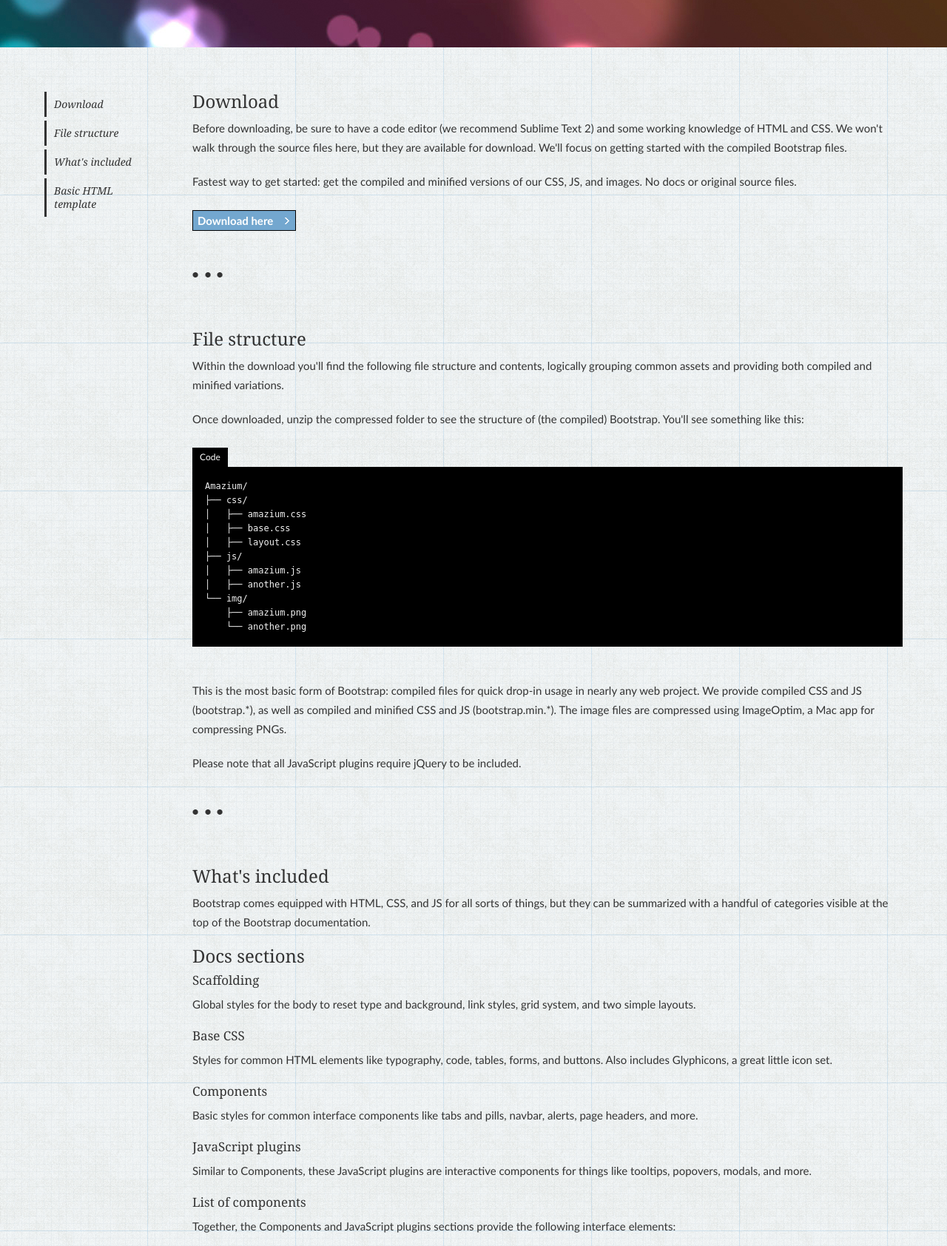
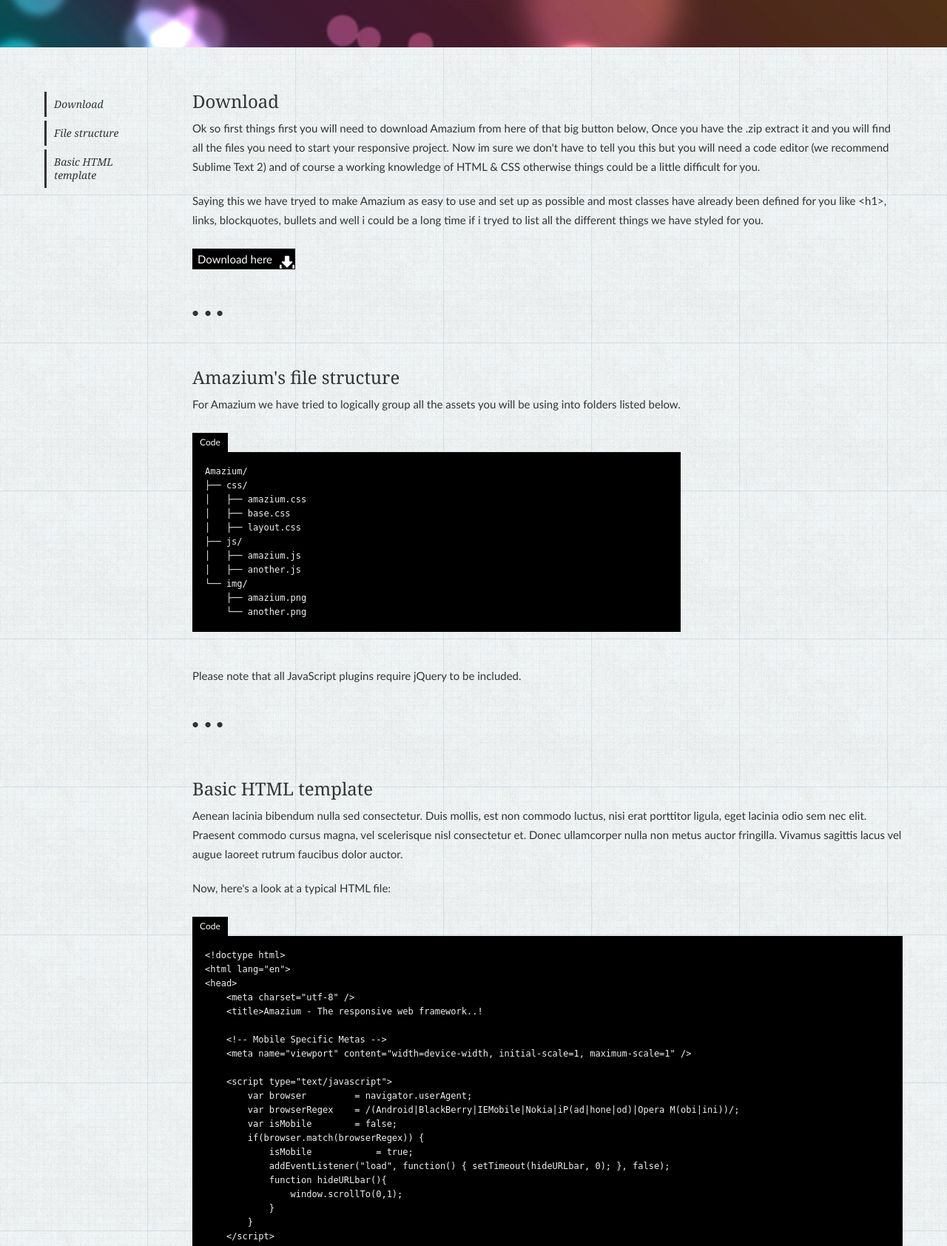
Before and after one commit to MikeBallan/Amazium.co.uk, a PHP site: page /setting-up.html in a window 1280 px wide. Shown: the part 236-1920 px from the top of the page at 74% size. Run offline with PHP 8.4, Linux system fonts and the light colour scheme.

Commit message:
Text rewite

```diff
--- a/includes/base.css
+++ b/includes/base.css
@@ -239,11 +239,11 @@
 
 /***** Buttons *****/
 
-a.btn                           				{ margin:6px 6px 6px 0; padding:3px 30px 3px 6px; display:inline-block; font:15px/20px "Century Gothic", "Trebuchet MS", Helvetica, sans-serif; font-weight:bold; color:#fff; border:1px solid #000; width:auto; text-decoration:none; background:#73a7cf url(../images/btn-arrow.png) no-repeat right; cursor:pointer; -webkit-appearance:none; }
+a.btn                           				{ margin:6px 6px 6px 0; padding:3px 30px 3px 6px; display:inline-block; font:15px/20px "Century Gothic", "Trebuchet MS", Helvetica, sans-serif; font-weight:normal; color:#fff; border:1px solid #000; width:auto; text-decoration:none; background:#73a7cf url(../images/btn-arrow.png) no-repeat right; cursor:pointer; -webkit-appearance:none; }
 
 input[type="button"],
 input[type="submit"],
-input[type="reset"]                             { margin:6px 6px 6px 0; padding:3px 30px 3px 6px; display:inline-block; font:15px/20px "Century Gothic", "Trebuchet MS", Helvetica, sans-serif; font-weight:bold; color:#fff; border:1px solid #000; float:left; width:auto; background:#000 url(../images/btn-arrow.png) no-repeat right; cursor:pointer; -webkit-appearance:none; }
+input[type="reset"]                             { margin:6px 6px 6px 0; padding:3px 30px 3px 6px; display:inline-block; font:15px/20px "Century Gothic", "Trebuchet MS", Helvetica, sans-serif; font-weight:normal; color:#fff; border:1px solid #000; float:left; width:auto; background:#000 url(../images/btn-arrow.png) no-repeat right; cursor:pointer; -webkit-appearance:none; }
 
 input[type="button"]                            { color:#FFF; border-color:#000; background-color:#333; }
 input[type="submit"]                            { color:#FFF; border-color:#1c7c93; background-color:#2399B5; }
--- a/includes/layout.css
+++ b/includes/layout.css
@@ -35,6 +35,8 @@
 form                                			{ margin:0; }
 fieldset                            			{ margin:0 0 16px 0; }
 pre code                                        { margin:0 0 46px 0; }
+
+.btn.download									{ background:#000 url('../images/icon-download-small.png') no-repeat right 8px; }
 
 /***** Navigation *****/
 
--- a/setting-up.html
+++ b/setting-up.html
@@ -117,7 +117,6 @@
                     <ul>
                         <li><a href="#download">Download</a></li>
                         <li><a href="#file">File structure</a></li>
-                        <li><a href="#included">What's included</a></li>
                         <li><a href="#template">Basic HTML template</a></li>
                     </ul>
                 </div>
@@ -127,16 +126,15 @@
         <div class="grid_10">
             <article id="download">
                 <h3 class="section">Download</h3>
-                <p>Before downloading, be sure to have a code editor (we recommend Sublime Text 2) and some working knowledge of HTML and CSS. We won't walk through the source files here, but they are available for download. We'll focus on getting started with the compiled Bootstrap files.</p>
-                <p>Fastest way to get started: get the compiled and minified versions of our CSS, JS, and images. No docs or original source files.</p>
-                <p><a href="#" class="btn">Download here</a></p>
+                <p>Ok so first things first you will need to download Amazium from here of that big button below, Once you have the .zip extract it and you will find all the files you need to start your responsive project. Now im sure we don't have to tell you this but you will need a code editor (we recommend Sublime Text 2) and of course a working knowledge of HTML &amp; CSS otherwise things could be a little difficult for you.</p>
+                <p>Saying this we have tryed to make Amazium as easy to use and set up as possible and most classes have already been defined for you like &lt;h1&gt;, links, blockquotes, bullets and well i could be a long time if i tryed to list all the different things we have styled for you.</p>
+                <p><a href="#" class="btn download">Download here</a></p>
                 <hr />
             </article>
 
             <article id="file">
-                <h3 class="section">File structure</h3>
-                <p>Within the download you'll find the following file structure and contents, logically grouping common assets and providing both compiled and minified variations.</p>
-                <p>Once downloaded, unzip the compressed folder to see the structure of (the compiled) Bootstrap. You'll see something like this:</p>
+                <h3 class="section">Amazium's file structure</h3>
+                <p>For Amazium we have tried to logically group all the assets you will be using into folders listed below.</p>
                 <div class="example-title">Code</div>
                 <pre><code>Amazium/
 ├── css/
@@ -149,57 +147,13 @@
 └── img/
     ├── amazium.png
     └── another.png</code></pre>
-                <p>This is the most basic form of Bootstrap: compiled files for quick drop-in usage in nearly any web project. We provide compiled CSS and JS (bootstrap.*), as well as compiled and minified CSS and JS (bootstrap.min.*). The image files are compressed using ImageOptim, a Mac app for compressing PNGs.</p>
                 <p>Please note that all JavaScript plugins require jQuery to be included.</p>
-                <hr />
-            </article>
-
-            <article id="included">
-                <h3 class="section">What's included</h3>
-                <p>Bootstrap comes equipped with HTML, CSS, and JS for all sorts of things, but they can be summarized with a handful of categories visible at the top of the Bootstrap documentation.</p>
-
-                <h3>Docs sections</h3>
-
-                <h4>Scaffolding</h4>
-                <p>Global styles for the body to reset type and background, link styles, grid system, and two simple layouts.</p>
-
-                <h4>Base CSS</h4>
-                <p>Styles for common HTML elements like typography, code, tables, forms, and buttons. Also includes Glyphicons, a great little icon set.</p>
-
-                <h4>Components</h4>
-                <p>Basic styles for common interface components like tabs and pills, navbar, alerts, page headers, and more.</p>
-
-                <h4>JavaScript plugins</h4>
-                <p>Similar to Components, these JavaScript plugins are interactive components for things like tooltips, popovers, modals, and more.</p>
-
-                <h4>List of components</h4>
-                <p>Together, the Components and JavaScript plugins sections provide the following interface elements:</p>
-                <ul>
-                    <li>Button groups</li>
-                    <li>Button dropdowns</li>
-                    <li>Navigational tabs, pills, and lists</li>
-                    <li>Navbar</li>
-                    <li>Labels</li>
-                    <li>Badges</li>
-                    <li>Page headers and hero unit</li>
-                    <li>Thumbnails</li>
-                    <li>Alerts</li>
-                    <li>Progress bars</li>
-                    <li>Modals</li>
-                    <li>Dropdowns</li>
-                    <li>Tooltips</li>
-                    <li>Popovers</li>
-                    <li>Accordion</li>
-                    <li>Carousel</li>
-                    <li>Typeahead</li>
-                </ul>
-                <p>In future guides, we may walk through these components individually in more detail. Until then, look for each of these in the documentation for information on how to utilize and customize them.</p>
                 <hr />
             </article>
 
             <article id="template">
                 <h3 class="section">Basic HTML template</h3>
-                <p>With a brief intro into the contents out of the way, we can focus on putting Bootstrap to use. To do that, we'll utilize a basic HTML template that includes everything we mentioned in the File structure.</p>
+                <p>Aenean lacinia bibendum nulla sed consectetur. Duis mollis, est non commodo luctus, nisi erat porttitor ligula, eget lacinia odio sem nec elit. Praesent commodo cursus magna, vel scelerisque nisl consectetur et. Donec ullamcorper nulla non metus auctor fringilla. Vivamus sagittis lacus vel augue laoreet rutrum faucibus dolor auctor.</p>
                 <p>Now, here's a look at a typical HTML file:</p>
                 <div class="example-title">Code</div>
                 <pre><code>&lt;!doctype html&gt;
@@ -257,8 +211,6 @@
     &lt;/script&gt;
     &lt;/body&gt;
 &lt;/html&gt;</code></pre>
-
-                <p>And you're set! With those two files added, you can begin to develop any site or application with Bootstrap.</p>
             </article>
         </div>
     </div>
```
Also changed, not shown: typography.html (+13 -20 lines).
